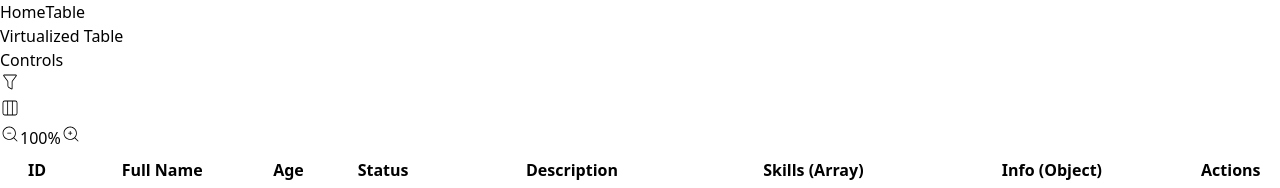
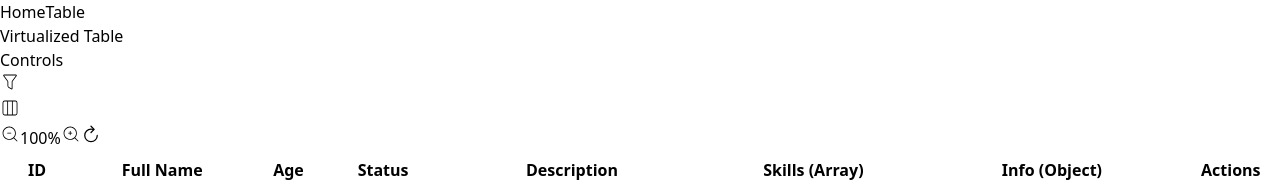
Before and after one commit to FeroHriadel/ncss-react, a React (Vite) app: page /table in a window 1280 px wide. Shown: the top 188 px of the page. Built offline with nearby package versions, Linux system fonts and the light colour scheme.

Commit message:
refresh button

```diff
--- a/src/components/tables/VirtualizedTable/VirtualizedTable.tsx
+++ b/src/components/tables/VirtualizedTable/VirtualizedTable.tsx
@@ -54,7 +54,7 @@ function VirtualizedTable({
 
     // FILTERING
       // Filter data based on search criteria
-      const { filteredData, filteredColumns, setColumnsFilter, setColumnOrder, filterState, setFilterConditions } = useVirtualizedTableFilter({ data, columns });
+      const { filteredData, filteredColumns, setColumnsFilter, setColumnOrder, filterState, setFilterConditions, resetFilters } = useVirtualizedTableFilter({ data, columns });
 
       // Reset scroll position when filters change
       React.useEffect(() => {
@@ -162,6 +162,7 @@ function VirtualizedTable({
           filterState={filterState}
           setFilterConditions={setFilterConditions}
           data={data}
+          resetFilters={resetFilters}
         />
 
         {/* Fixed Header */}
--- a/src/components/tables/VirtualizedTable/VirtualizedTableControlBar.tsx
+++ b/src/components/tables/VirtualizedTable/VirtualizedTableControlBar.tsx
@@ -4,6 +4,7 @@ import MultiSelect, { type MultiSelectHandle } from "../../dropdowns/MultiSelect
 import { CiZoomIn, CiZoomOut, CiViewColumn, CiFilter } from "react-icons/ci";
 import Modal from "../../dialogs/Modal";
 import VirtualizedTableFilter, { type FilterRow } from "./VirtualizedTableFilter";
+import { IoRefresh } from "react-icons/io5";
 
 
 
@@ -24,6 +25,7 @@ interface ControlBarProps {
   filterState: FilterState;
   setFilterConditions: (conditions: FilterRow[]) => void;
   data: Record<string, unknown>[]; // For type inference in filter
+  resetFilters: () => void; // Reset all filters to initial state
 }
 
 
@@ -39,6 +41,7 @@ const VirtualizedTableControlBar: React.FC<ControlBarProps> = ({
   filterState,
   setFilterConditions,
   data,
+  resetFilters,
 }) => {
 
   // Refs & values
@@ -122,6 +125,13 @@ const VirtualizedTableControlBar: React.FC<ControlBarProps> = ({
           style={zoomLevel >= maxZoom ? { pointerEvents: 'none', opacity: 0.6 } : undefined}
           disabled={zoomLevel >= maxZoom}
         />
+
+        {/* Refresh */}
+        <IconButton
+          title="Refresh data"
+          onClick={resetFilters}
+          icon={<IoRefresh size={20} />}
+        />
       </div>
     </div>
   )
--- a/src/components/tables/VirtualizedTable/useVirtualizedTableFilter.tsx
+++ b/src/components/tables/VirtualizedTable/useVirtualizedTableFilter.tsx
@@ -191,7 +191,16 @@ export function useVirtualizedTableFilter({ data, columns }: UseVirtualizedTable
   }, [columns, filterState.columnsFilter, filterState.columnOrder]);
 
 
-  // Expose state and setters
+  // Reset all filters to initial state
+  const resetFilters = () => {
+    setFilterState({
+      columnsFilter: columns.map(col => col.column),
+      columnOrder: columns.map(col => col.column),
+      conditions: [],
+    });
+  };
+
+
   // Expose state and setters
   return {
     filteredData,
@@ -200,5 +209,6 @@ export function useVirtualizedTableFilter({ data, columns }: UseVirtualizedTable
     setColumnsFilter,
     setColumnOrder,
     setFilterConditions,
+    resetFilters,
   };
 }
```
